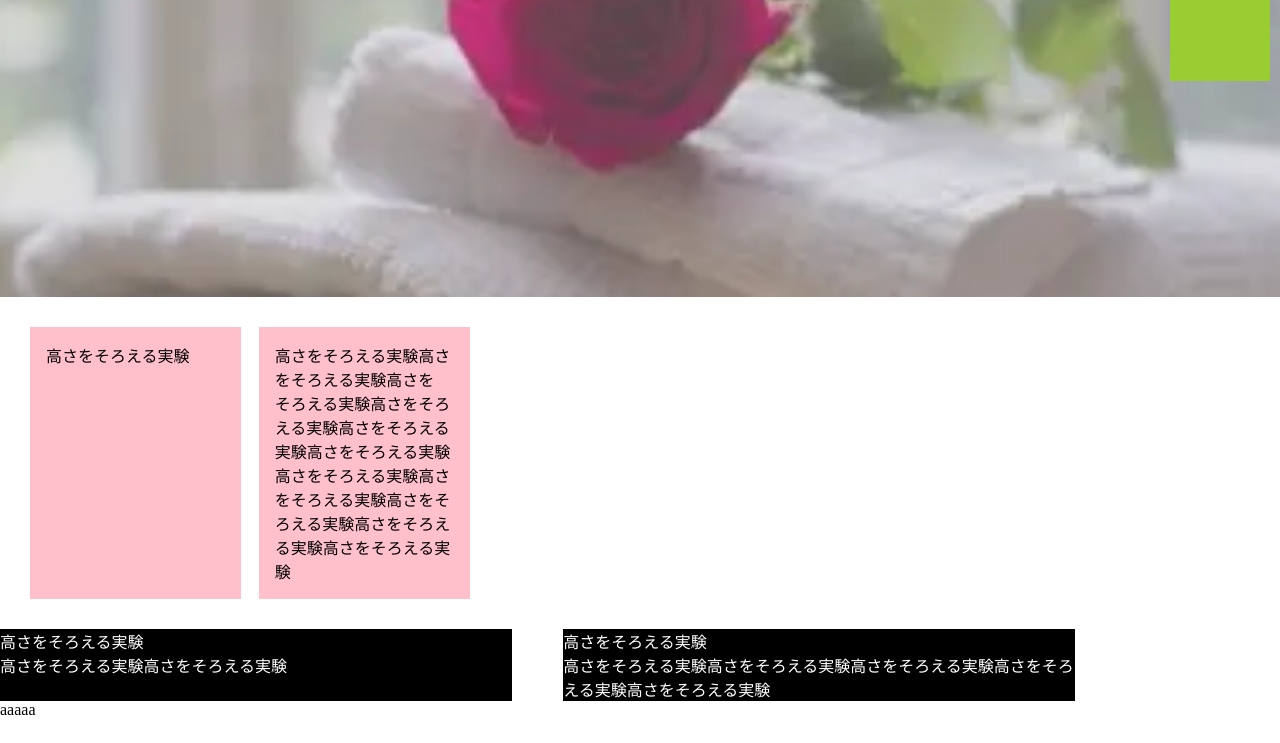
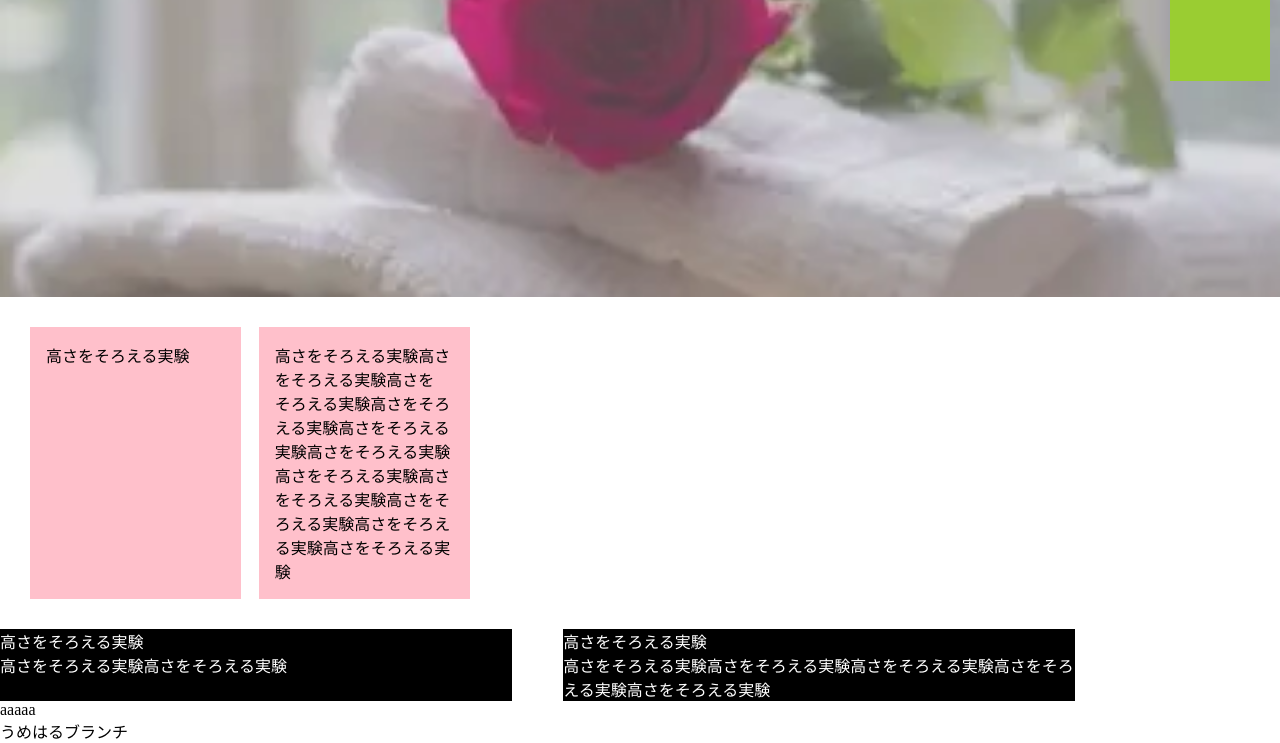
Before and after one commit to umeharus2/jikken, a plain HTML site: page index.html in a window 1280 px wide. Shown: the part 219-962 px from the top of the page. Before the commit the page ends 938 px from the top, so only its background shows below. Drawn offline with nearby package versions, Linux system fonts and the light colour scheme.

Commit message:
ブランチ梅田

```diff
--- a/index.html
+++ b/index.html
@@ -86,7 +86,9 @@
   <div class="test2"></div>
 
 
-
+  <section class="gittest">
+    <h2>うめはるブランチ</h2>
+  </section>
 
 
   <!-- js -->
```
